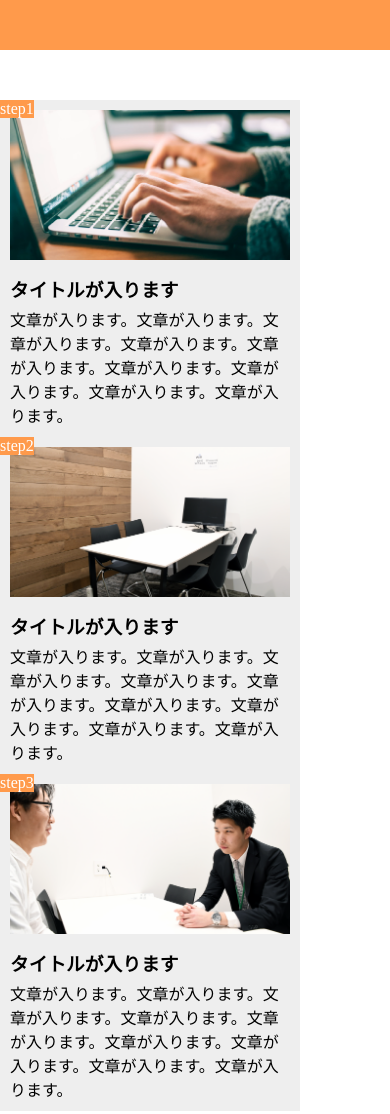
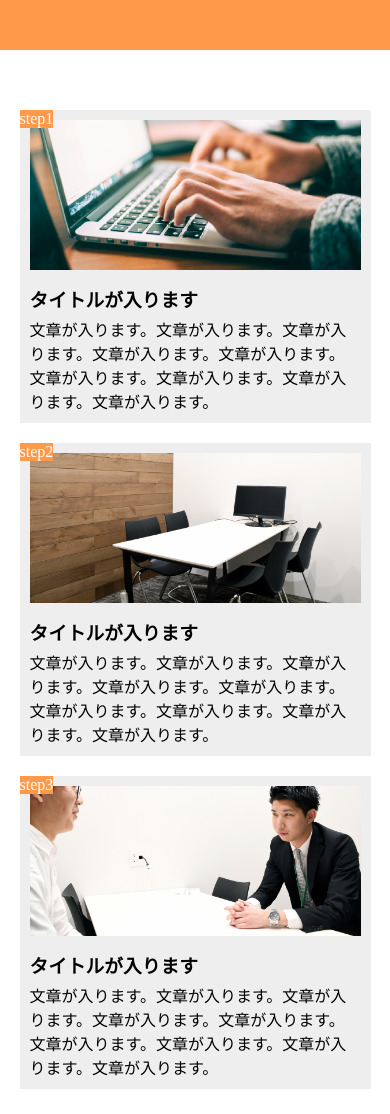
Before and after one commit to fujita0323/kadai1, a plain HTML site: page index.html in a window 390 px wide. Shown: the top 1114 px of the page. Drawn offline with Linux system fonts and the light colour scheme.

Commit message:
[re finish]

```diff
--- a/style.css
+++ b/style.css
@@ -75,4 +75,13 @@ footer {
     display: flex;
     flex-direction: column;
   }
+
+  .step-box {
+    width: 90%;
+    margin: 10px auto;
+  }
+
+  .step-box:last-child {
+  margin-right: auto;
 }
+}
```
